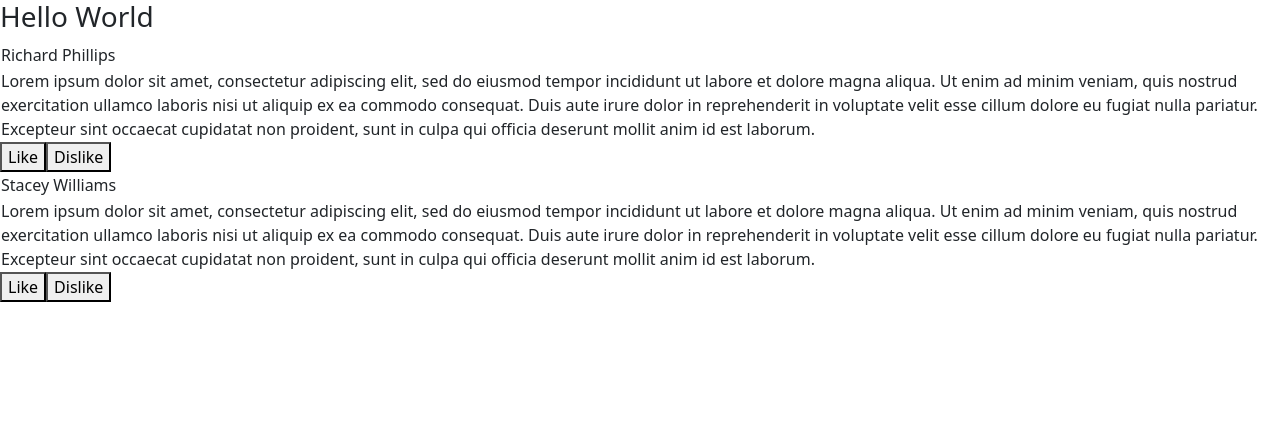
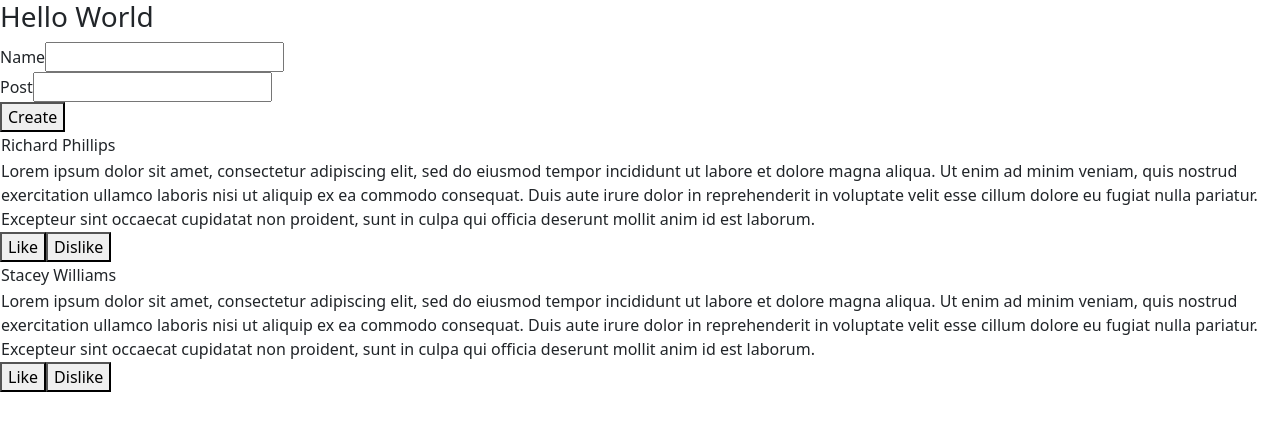
Before and after one commit to mayragann/Social_Feed, a React (Create React App) app: page / in a window 1280 px wide. Shown: the top 430 px of the page. Built offline with nearby package versions, Linux system fonts and the light colour scheme.

Commit message:
Added CreatePosts to Components

```diff
--- a/src/App.js
+++ b/src/App.js
@@ -1,14 +1,20 @@
 import React, { useState } from 'react';
+import CreatePost from './Components/CreatePost/CreatePost';
 import DisplayPosts from './Components/DisplayPosts/DisplayPosts';
 
 function App() {
   const [posts, setPosts] = useState([{name:'Richard Phillips', post: "Lorem ipsum dolor sit amet, consectetur adipiscing elit, sed do eiusmod tempor incididunt ut labore et dolore magna aliqua. Ut enim ad minim veniam, quis nostrud exercitation ullamco laboris nisi ut aliquip ex ea commodo consequat. Duis aute irure dolor in reprehenderit in voluptate velit esse cillum dolore eu fugiat nulla pariatur. Excepteur sint occaecat cupidatat non proident, sunt in culpa qui officia deserunt mollit anim id est laborum."}, {name:'Stacey Williams', post: "Lorem ipsum dolor sit amet, consectetur adipiscing elit, sed do eiusmod tempor incididunt ut labore et dolore magna aliqua. Ut enim ad minim veniam, quis nostrud exercitation ullamco laboris nisi ut aliquip ex ea commodo consequat. Duis aute irure dolor in reprehenderit in voluptate velit esse cillum dolore eu fugiat nulla pariatur. Excepteur sint occaecat cupidatat non proident, sunt in culpa qui officia deserunt mollit anim id est laborum."}])
 
+  function addNewEntry(entry){
+    let tempPosts = [ ...posts, entry];
+    setPosts(tempPosts);
+  }
 
   return (
     <div>
       <h3>Hello World</h3>
       <div>
+        <CreatePost addNewEntryProperty={addNewEntry}/>
         <DisplayPosts parentPosts={posts} />
       </div>
     </div>
--- a/src/Components/CreatePost/CreatePost.jsx
+++ b/src/Components/CreatePost/CreatePost.jsx
@@ -1,36 +1,36 @@
-// import React, { useState } from 'react';
+import React, { useState } from 'react';
 
 
-// const CreatePost = (prop) => {
+const CreatePost = (props) => {
 
-//     const [name, setName] = useState('');
-//     const [post, setPost] = useState('');
+    const [name, setName] = useState('');
+    const [post, setPost] = useState('');
 
-//     function handleSubmit(event){
-//         event.PreventDefault();
-//         let newEntry ={
-//                 name: name,
-//                 post: post
+    function handleSubmit(event){
+        event.PreventDefault();
+        let newEntry ={
+                name: name,
+                post: post
 
-//         }
-//         console.log(NewEntry)
-//         PaymentResponse.addNewEntryProperty(newEntry)
-//     }
-//     return(
-//         <form onSubmit={handleSubmit}>
-//             <div>
-//                 <label>Name</label>
-//                 <input type='text' value={name} onChange={(event) => setName(event.target.value)}/>
-//             </div>
-//             <div>
-//                 <label>Post</label>
-//                 <input type='text' value={name} onChange={(event) => setPost(event.target.value)}/>
-//             </div>
-//             <button type='submit'>Create</button>
-//         </form>
+        }
+        console.log(newEntry)
+        props.addNewEntryProperty(newEntry)
+    }
+    return(
+        <form onSubmit={handleSubmit}>
+            <div>
+                <label>Name</label>
+                <input type='text' value={name} onChange={(event) => setName(event.target.value)}/>
+            </div>
+            <div>
+                <label>Post</label>
+                <input type='text' value={post} onChange={(event) => setPost(event.target.value)}/>
+            </div>
+            <button type='submit'>Create</button>
+        </form>
 
-//     );
+    );
 
-// }
+}
 
-// export default CreatePost;
+export default CreatePost;
```
